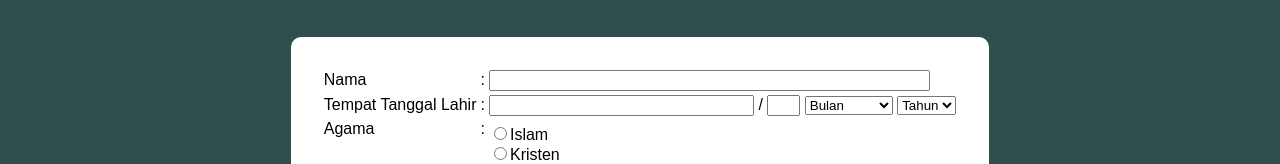
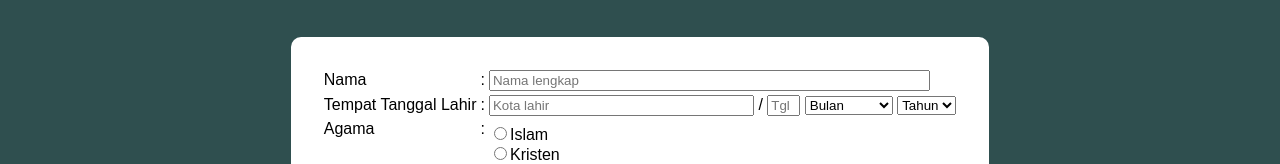
Before and after one commit to haikalinin/haikalinin.github.io, a plain HTML site: page FormBiodata.html in a window 1280 px wide. Shown: the part 133-297 px from the top of the page. Drawn offline with Linux system fonts and the light colour scheme.

Commit message:
Update FormBiodata.html

```diff
--- a/FormBiodata.html
+++ b/FormBiodata.html
@@ -12,14 +12,14 @@
         <tr>
             <td>Nama</td>
             <td>:</td>
-            <td><input type=" text" name="tempat" size="52">
+            <td><input placeholder="Nama lengkap" type=" text" name="tempat" size="52">
             </td>
         </tr>
 
         <tr>
             <td>Tempat Tanggal Lahir</td>
             <td> : </td>
-            <td><input type="text" name="kota" size="30"> / <input type=text name="tanggal" size=1 maxlength="2">
+            <td><input placeholder="Kota lahir" type="text" name="kota" size="30"> / <input placeholder="Tgl" type=text name="tanggal" size=1 maxlength="2">
                 <select name=Bulan>
                     <option name=Bulan>Bulan
                     <option name=Bulan>Januari
```
